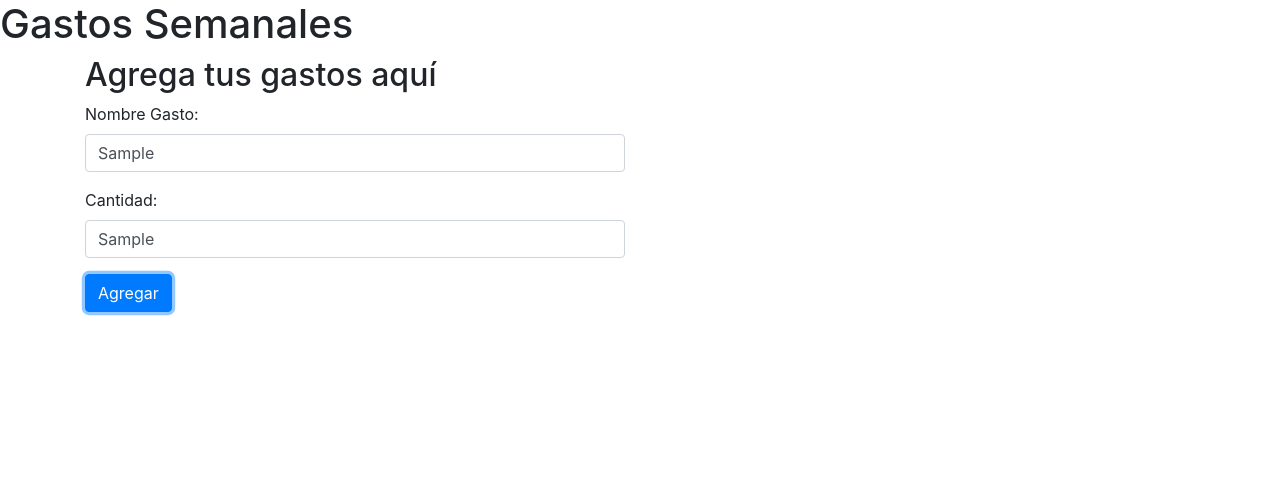
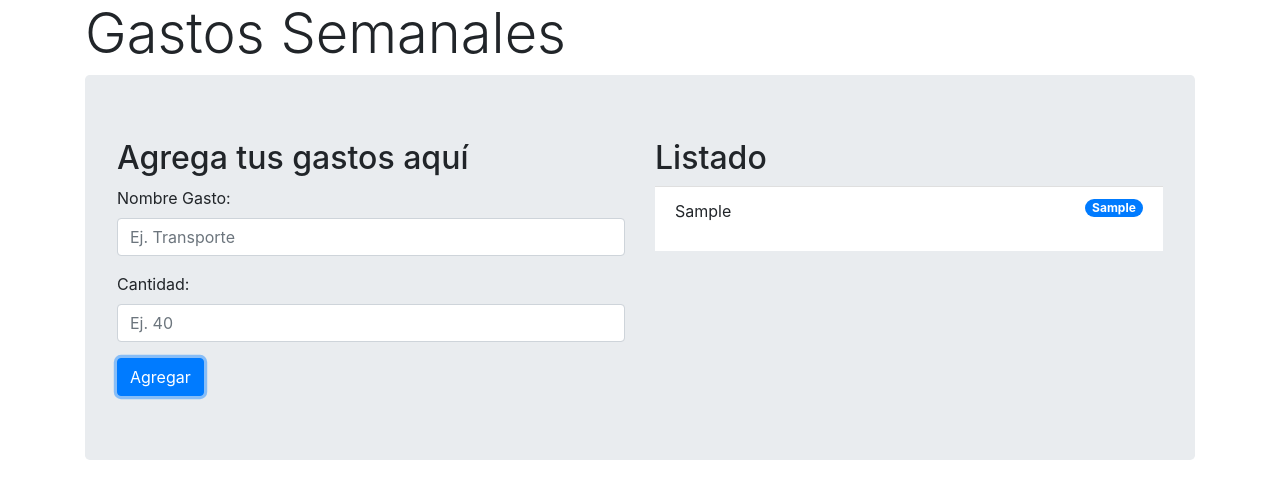
Before and after one commit to juanhuttemann/gastos_semanales, a React (Create React App) app: page / in a window 1280 px wide. Both pictures are taken after typing "Sample", "Sample" into the empty fields and a click on the button "Agregar". Shown: the top 498 px of the page. Built offline with nearby package versions, Linux system fonts and the light colour scheme.

Commit message:
Add Expense and List Components

```diff
--- a/src/App.js
+++ b/src/App.js
@@ -1,6 +1,7 @@
 import React, { Component } from 'react';
 import Header from './Header';
 import Form from './Form';
+import List from './List'
 
 class App extends Component {
   state = {
@@ -17,16 +18,13 @@ class App extends Component {
     this.setState({
       gastos
     })
-
-
-
   }
 
   render() {
     return (
-      <div className="App">
-        <Header titulo="Gastos Semanales"/>
-        <div className="container">
+      <div className="container">
+          <Header titulo="Gastos Semanales"/>
+      <div className="jumbotron">
           <div className="row">
             <div className="col-md-6">
                 <Form
@@ -34,7 +32,9 @@ class App extends Component {
                 />
             </div>
             <div className="col-md-6">
-
+              <List
+                gastos = {this.state.gastos}
+              />
             </div>
           </div>
         </div>
--- /dev/null
+++ b/src/Expense.js
@@ -0,0 +1,19 @@
+import React, { Component } from 'react'
+
+class Expense extends Component {
+    render(){
+        const {cantidadGasto, nombreGasto} = this.props.gasto
+        return(
+            <li className="list-group-item">
+                <p>
+                    {nombreGasto}
+                    <span className="badge badge-primary badge-pill float-right">
+                         {cantidadGasto}
+                    </span>
+                </p>
+            </li>
+        )
+    }
+}
+
+export default Expense;
--- a/src/Form.js
+++ b/src/Form.js
@@ -15,6 +15,7 @@ class Form extends Component {
 
         this.props.agregarGasto(gasto);
 
+        e.currentTarget.reset();
     }
 
     render(){
--- a/src/Header.js
+++ b/src/Header.js
@@ -3,7 +3,7 @@ import React from 'react'
 const Header = (props)=> {
     return (
         <header>
-            <h1>{props.titulo}</h1>
+            <h2 className="display-4">{props.titulo}</h2>
         </header>
     )
 }
--- /dev/null
+++ b/src/List.js
@@ -0,0 +1,22 @@
+import React, { Component } from 'react'
+import Expense from './Expense'
+
+class List extends Component {
+    render() {
+        return(
+            <div className="gastos-realizados">
+                <h2>Listado</h2>
+                <ul className="list-group list-group-flush">
+                {Object.keys(this.props.gastos).map(key=>(
+                    <Expense
+                        key={key}
+                        gasto={this.props.gastos[key]}
+                    />
+                ))}
+                </ul>
+            </div>
+        )
+    }
+}
+
+export default List
```
